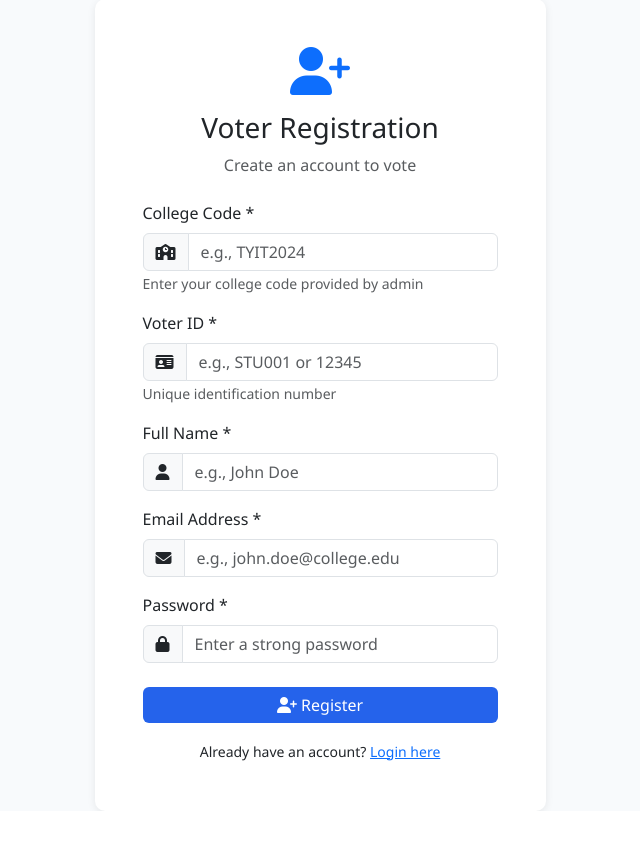
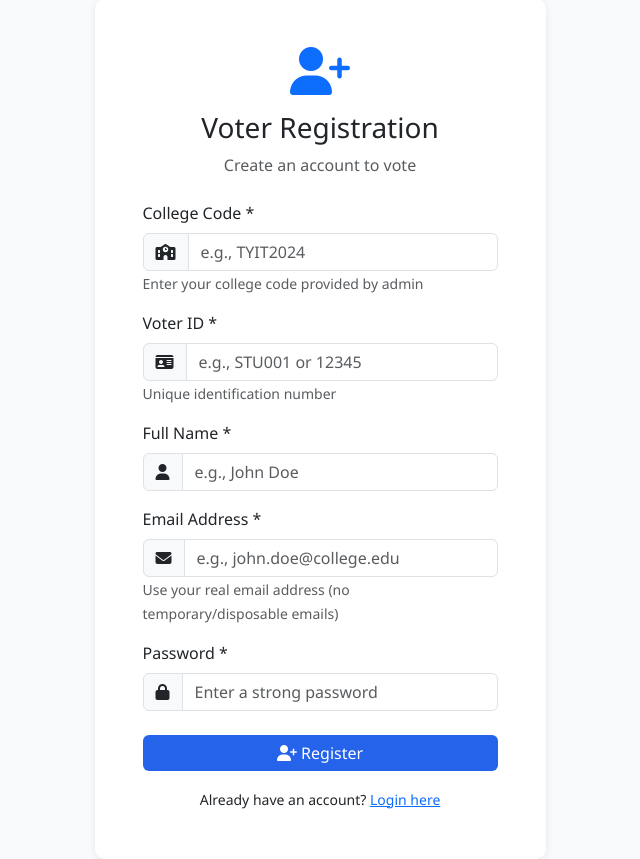
Before and after one commit to Tabbyx0X/TYIT-Project, a Flask app: page /voter/register in a window 1280 px wide. Shown: the part 111-970 px from the top of the page, without its empty margins (320-960 px from the left). Before the commit the page ends 922 px from the top, so only its background shows below. Run offline with Flask 3, Linux system fonts and the light colour scheme.

Commit message:
Identifer

```diff
--- a/app.py
+++ b/app.py
@@ -9,6 +9,55 @@ import secrets
 import smtplib
 from email.mime.text import MIMEText
 from email.mime.multipart import MIMEMultipart
+
+import re
+
+# List of known disposable/temporary email domains to block
+BLOCKED_EMAIL_DOMAINS = [
+    'tempmail.com', 'temp-mail.org', 'guerrillamail.com', 'guerrillamail.org',
+    'mailinator.com', 'throwaway.email', 'fakeinbox.com', 'trashmail.com',
+    'yopmail.com', 'sharklasers.com', 'guerrillamail.info', 'grr.la',
+    'mailnesia.com', 'mytemp.email', 'tempmailaddress.com', 'throwawaymail.com',
+    'getnada.com', 'tempail.com', 'emailondeck.com', 'mohmal.com',
+    '10minutemail.com', '10minutemail.net', 'minutemail.com', 'tempinbox.com',
+    'discard.email', 'mailcatch.com', 'mailsac.com', 'spamgourmet.com',
+    'maildrop.cc', 'getairmail.com', 'fakemailgenerator.com', 'emailfake.com',
+    'crazymailing.com', 'tempmailo.com', 'tempr.email', 'dispostable.com',
+    'mailnull.com', 'spamfree24.org', 'binkmail.com', 'safetymail.info'
+]
+
+def is_valid_email(email):
+    """Validate email format and check against blocked domains"""
+    if not email:
+        return False, "Email is required"
+
+    email = email.strip().lower()
+
+    # Basic email format validation using regex
+    email_pattern = r'^[a-zA-Z0-9._%+-]+@[a-zA-Z0-9.-]+\.[a-zA-Z]{2,}$'
+    if not re.match(email_pattern, email):
+        return False, "Invalid email format"
+
+    # Check minimum length requirements
+    if len(email) < 6:
+        return False, "Email is too short"
+
+    # Extract domain from email
+    try:
+        domain = email.split('@')[1]
+    except IndexError:
+        return False, "Invalid email format"
+
+    # Check if domain has at least one dot
+    if '.' not in domain:
+        return False, "Invalid email domain"
+
+    # Check against blocked disposable email domains
+    if domain in BLOCKED_EMAIL_DOMAINS:
+        return False, "Disposable/temporary emails are not allowed. Please use a real email address."
+
+    return True, "Valid email"
+
 
 # Use /tmp for instance folder (writable in serverless environments)
 app = Flask(__name__, instance_path='/tmp')
@@ -573,9 +622,15 @@ def voter_register():
     if request.method == 'POST':
         voter_id = request.form.get('voter_id')
         name = request.form.get('name')
-        email = request.form.get('email')
+        email = request.form.get('email', '').strip().lower()
         password = request.form.get('password')
         college_code = request.form.get('college_code')
+
+        # Validate email format and check for disposable emails
+        is_valid, email_error = is_valid_email(email)
+        if not is_valid:
+            flash(email_error, 'danger')
+            return redirect(url_for('voter_register'))
 
         # Check if college exists
         college = College.query.filter_by(college_code=college_code).first()
--- a/templates/voter/register.html
+++ b/templates/voter/register.html
@@ -44,8 +44,12 @@
                         <label for="email" class="form-label">Email Address *</label>
                         <div class="input-group">
                             <span class="input-group-text"><i class="fas fa-envelope"></i></span>
-                            <input type="email" class="form-control" id="email" name="email" placeholder="e.g., john.doe@college.edu" required>
+                            <input type="email" class="form-control" id="email" name="email"
+                                   placeholder="e.g., john.doe@college.edu" required
+                                   pattern="[a-zA-Z0-9._%+-]+@[a-zA-Z0-9.-]+\.[a-zA-Z]{2,}$">
                         </div>
+                        <small class="form-text text-muted">Use your real email address (no temporary/disposable emails)</small>
+                        <div id="emailFeedback" class="invalid-feedback"></div>
                     </div>
 
                     <div class="mb-4">
@@ -68,4 +72,78 @@
         </div>
     </div>
 </div>
+
+<script>
+// Blocked disposable email domains (client-side check)
+const blockedDomains = [
+    'tempmail.com', 'temp-mail.org', 'guerrillamail.com', 'guerrillamail.org',
+    'mailinator.com', 'throwaway.email', 'fakeinbox.com', 'trashmail.com',
+    'yopmail.com', 'sharklasers.com', 'guerrillamail.info', 'grr.la',
+    'mailnesia.com', 'mytemp.email', 'tempmailaddress.com', 'throwawaymail.com',
+    'getnada.com', 'tempail.com', 'emailondeck.com', 'mohmal.com',
+    '10minutemail.com', '10minutemail.net', 'minutemail.com', 'tempinbox.com',
+    'discard.email', 'mailcatch.com', 'mailsac.com', 'maildrop.cc'
+];
+
+const emailInput = document.getElementById('email');
+const emailFeedback = document.getElementById('emailFeedback');
+const form = document.querySelector('form');
+
+function validateEmail(email) {
+    email = email.trim().toLowerCase();
+
+    // Basic format check
+    const emailPattern = /^[a-zA-Z0-9._%+-]+@[a-zA-Z0-9.-]+\.[a-zA-Z]{2,}$/;
+    if (!emailPattern.test(email)) {
+        return { valid: false, message: 'Please enter a valid email address' };
+    }
+
+    // Extract domain
+    const domain = email.split('@')[1];
+
+    // Check blocked domains
+    if (blockedDomains.includes(domain)) {
+        return { valid: false, message: 'Disposable/temporary emails are not allowed' };
+    }
+
+    return { valid: true, message: '' };
+}
+
+emailInput.addEventListener('blur', function() {
+    const result = validateEmail(this.value);
+
+    if (!result.valid && this.value.length > 0) {
+        this.classList.add('is-invalid');
+        this.classList.remove('is-valid');
+        emailFeedback.textContent = result.message;
+        emailFeedback.style.display = 'block';
+    } else if (this.value.length > 0) {
+        this.classList.remove('is-invalid');
+        this.classList.add('is-valid');
+        emailFeedback.style.display = 'none';
+    }
+});
+
+emailInput.addEventListener('input', function() {
+    if (this.classList.contains('is-invalid')) {
+        const result = validateEmail(this.value);
+        if (result.valid) {
+            this.classList.remove('is-invalid');
+            this.classList.add('is-valid');
+            emailFeedback.style.display = 'none';
+        }
+    }
+});
+
+form.addEventListener('submit', function(e) {
+    const result = validateEmail(emailInput.value);
+    if (!result.valid) {
+        e.preventDefault();
+        emailInput.classList.add('is-invalid');
+        emailFeedback.textContent = result.message;
+        emailFeedback.style.display = 'block';
+        emailInput.focus();
+    }
+});
+</script>
 {% endblock %}
```
Also changed, not shown: templates/admin/voters.html (+1 -8 lines).
